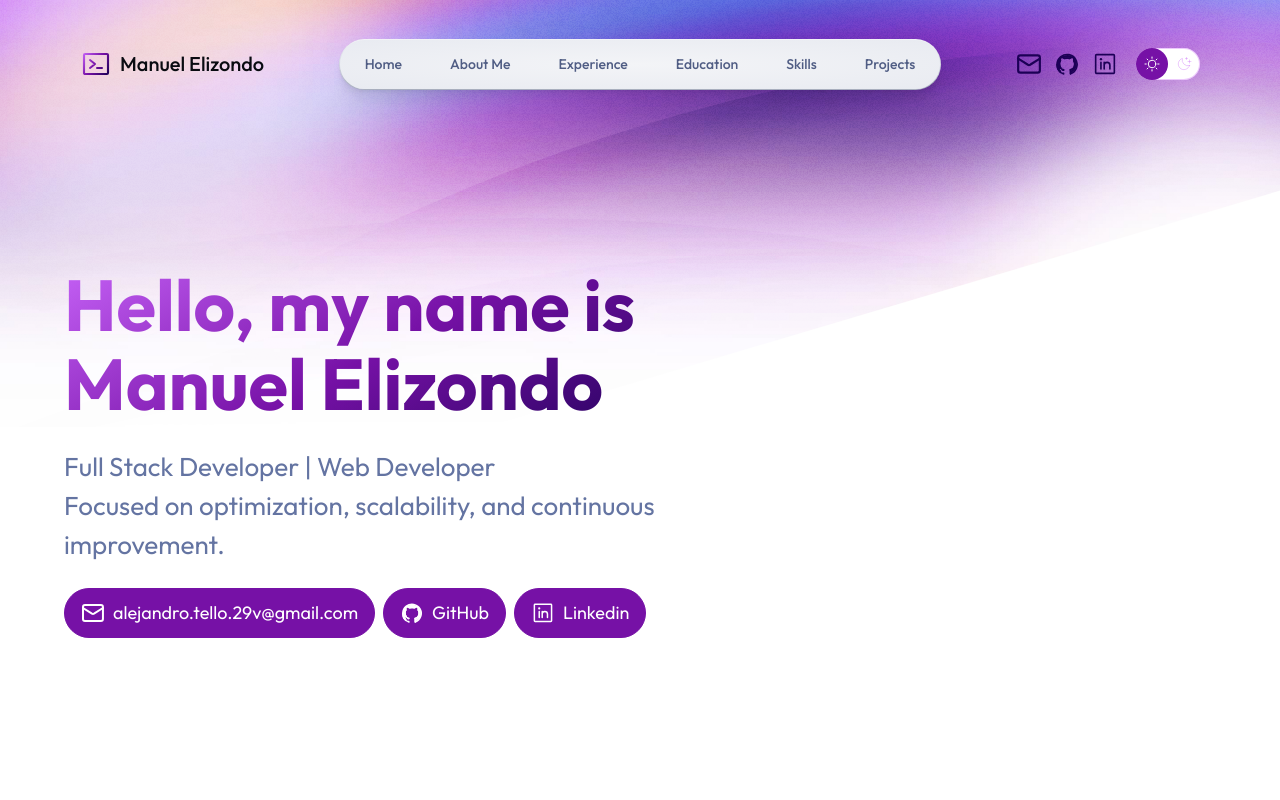
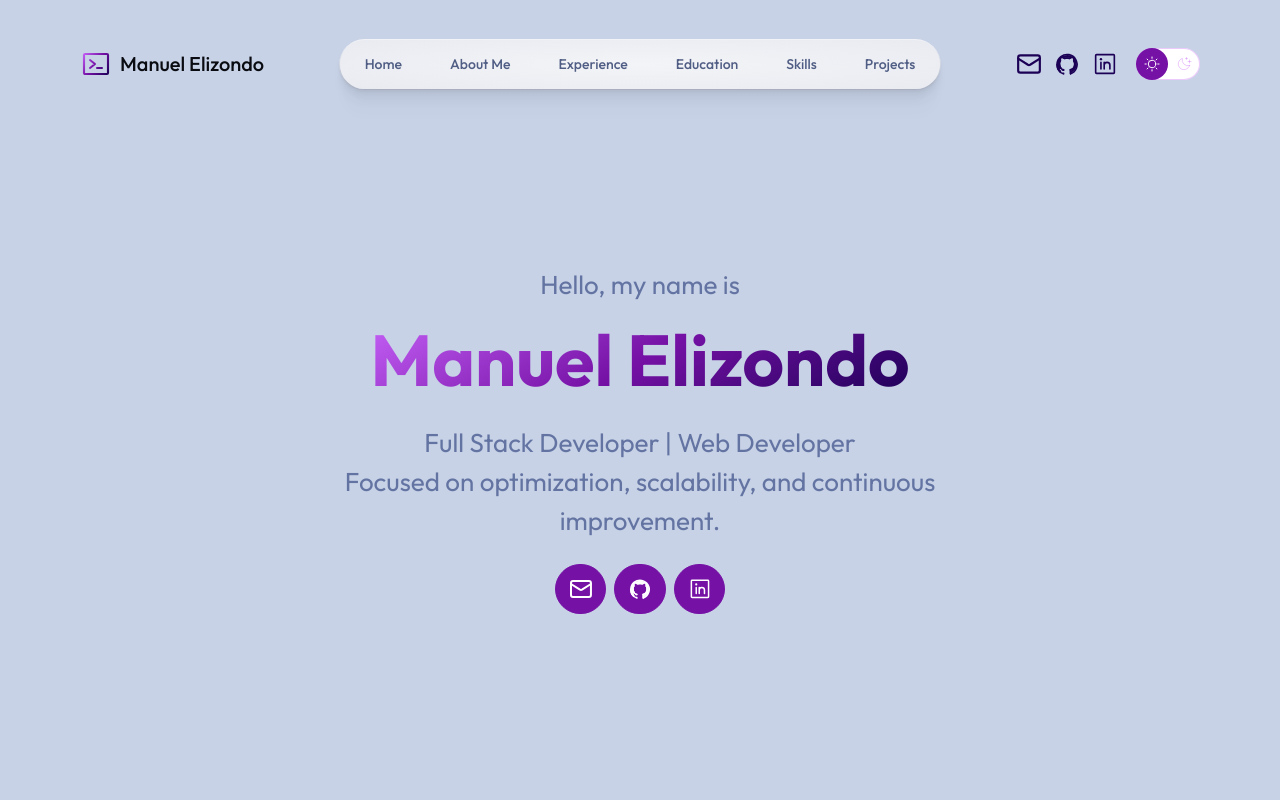
Before and after one commit to Alex3496/portfolio, an Astro site: page / in a window 1280 px wide. Shown: the top 800 px of the page. Built offline with nearby package versions, Linux system fonts and the light colour scheme; Astro itself is replaced by a stand-in of ours.

Commit message:
feat: Add greeting to Hero component and adjust layout styles

```diff
--- a/src/components/Hero.astro
+++ b/src/components/Hero.astro
@@ -1,15 +1,17 @@
 ---
 interface Props {
+	greeting?: string;
 	title: string;
 	tagline?: string[];
 	align?: "start" | "center";
 }
 
-const { align = "center", tagline, title } = Astro.props;
+const { align = "center", greeting, tagline, title } = Astro.props;
 ---
 
 <div class:list={["hero stack gap-4", align]}>
 	<div class="stack gap-2">
+		{greeting && <p class="greeting">{greeting}</p>}
 		<h1 class="title gradient-text">{title}</h1>
 		<div class="tagline-container">
 			{
@@ -29,10 +31,18 @@ const { align = "center", tagline, title } = Astro.props;
 		padding-top: 5rem;
 	}
 
+	.greeting,
 	.title,
 	.tagline {
 		max-width: 37ch;
 		margin-inline: auto;
+	}
+
+	.greeting {
+		font-size: var(--text-lg);
+		color: var(--gray-400);
+		font-weight: 400;
+		margin-bottom: 0.5rem;
 	}
 
 	.title {
@@ -56,9 +66,14 @@ const { align = "center", tagline, title } = Astro.props;
 			text-align: start;
 		}
 
+		.start .greeting,
 		.start .title,
 		.start .tagline {
 			margin-inline: unset;
+		}
+
+		.greeting {
+			font-size: var(--text-xl);
 		}
 
 		.title {
--- a/src/components/Pill.astro
+++ b/src/components/Pill.astro
@@ -1,5 +1,5 @@
 ---
- let { styles = '' } = Astro.props;
+let { styles = "" } = Astro.props;
 ---
 
 <div class="pill" style={styles}><slot /></div>
@@ -7,7 +7,7 @@
 <style>
 	.pill {
 		display: flex;
-		padding: 0.5rem 1rem;
+		padding: 0.5rem 0.8rem;
 		gap: 0.5rem;
 		color: var(--accent-text-over);
 		border: 1px solid var(--accent-regular);
--- a/src/layouts/BaseLayout.astro
+++ b/src/layouts/BaseLayout.astro
@@ -48,7 +48,7 @@ const { title, description } = Astro.props;
 			}
 
 			:root.theme-dark {
-				--bg-image-main: url('/portfolio/assets/backgrounds/bg-main-dark-800w.jpg');
+				--bg-image-main: url('/portfolio/assets/stock-1.jpg');
 				--bg-image-main-curves: url('/portfolio/assets/backgrounds/bg-main-dark.svg');
 				--bg-svg-blend-mode: darken;
 				--bg-blend-mode: lighten;
@@ -70,10 +70,10 @@ const { title, description } = Astro.props;
 			@media (min-width: 50em) {
 				:root {
 					--bg-scale: 1;
-					--bg-image-main: url('/portfolio/assets/backgrounds/bg-main-light-1440w.jpg');
+					--bg-image-main: #c7d2e7;
 				}
 				:root.theme-dark {
-					--bg-image-main: url('/portfolio/assets/backgrounds/bg-main-dark-1440w.jpg');
+					--bg-image-main: #1b2537;
 				}
 
 				:root.loaded {
@@ -84,20 +84,15 @@ const { title, description } = Astro.props;
 				:root.loaded.theme-dark {
 					--bg-image-subtle-1: url('/portfolio/assets/backgrounds/bg-subtle-1-dark-1440w.jpg');
 					--bg-image-subtle-2: url('/portfolio/assets/backgrounds/bg-subtle-2-dark-1440w.jpg');
-					--bg-image-footer: url('/portfolio/assets/backgrounds/bg-footer-dark-1440w.jpg');
+					--bg-image-footer: url('/portfolio/assets/stock-1.jpg');
 				}
 			}
 
 			.backgrounds {
 				min-height: 100%;
-				isolation: isolate;
-				background:
-					/*noise*/
-					url('/portfolio/assets/backgrounds/noise.png') top center/220px repeat,
-					/*footer*/ var(--bg-image-footer) bottom center/var(--bg-gradient-size) no-repeat,
-					/*header1*/ var(--bg-image-main-curves) top center/var(--bg-gradient-size) no-repeat,
-					/*header2*/ var(--bg-image-main) top center/var(--bg-gradient-size) no-repeat,
-					/*base*/ var(--gray-999);
+
+				background: var(--bg-image-main);
+
 				background-blend-mode: /*noise*/
 					overlay,
 					/*footer*/ var(--bg-blend-mode),
--- a/src/pages/index.astro
+++ b/src/pages/index.astro
@@ -35,17 +35,18 @@ const projects = (await getCollection("work"))
 	title="Manuel Elizondo - Full Stack Developer"
 	description="Full Stack JavaScript Developer with 5 years of experience in MERN stack. Specialized in web and mobile development, ERP, e-commerce and scalable systems."
 >
-	<div class="stack gap-20 lg:gap-48">
+	<div class="stack gap-20 lg:gap-48 center">
 		<!-- Hero Section -->
 		<div id="hero" class="wrapper stack gap-8 lg:gap-20">
 			<header class="hero">
 				<Hero
-					title="Hello, my name is Manuel Elizondo"
+					greeting="Hello, my name is"
+					title="Manuel Elizondo"
 					tagline={[
 						`Full Stack Developer | Web Developer`,
 						`Focused on optimization, scalability, and continuous improvement.`,
 					]}
-					align="start"
+					align="center"
 				>
 					<div class="roles">
 						<a
@@ -61,7 +62,6 @@ const projects = (await getCollection("work"))
 								}}
 							>
 								<LucideIcons icon="mail" size="1.33em" />
-								alejandro.tello.29v@gmail.com
 							</Pill>
 						</a>
 						<a
@@ -77,7 +77,6 @@ const projects = (await getCollection("work"))
 								}}
 							>
 								<Icon icon="github-logo" size="1.33em" />
-								GitHub
 							</Pill>
 						</a>
 						<a
@@ -93,7 +92,6 @@ const projects = (await getCollection("work"))
 								}}
 							>
 								<Icon icon="linkedin-logo" size="1.33em" />
-								Linkedin
 							</Pill>
 						</a>
 					</div>
@@ -176,16 +174,14 @@ const projects = (await getCollection("work"))
 
 	@media (min-width: 50em) {
 		.hero {
-			display: grid;
-			grid-template-columns: 6fr 4fr;
-			padding-inline: 2.5rem;
-			gap: 3.75rem;
+			text-align: center;
 		}
 
 		.roles {
 			margin-top: 0.5rem;
 			display: flex;
 			gap: 0.5rem;
+			justify-content: center;
 		}
 
 		.hero img {
```
